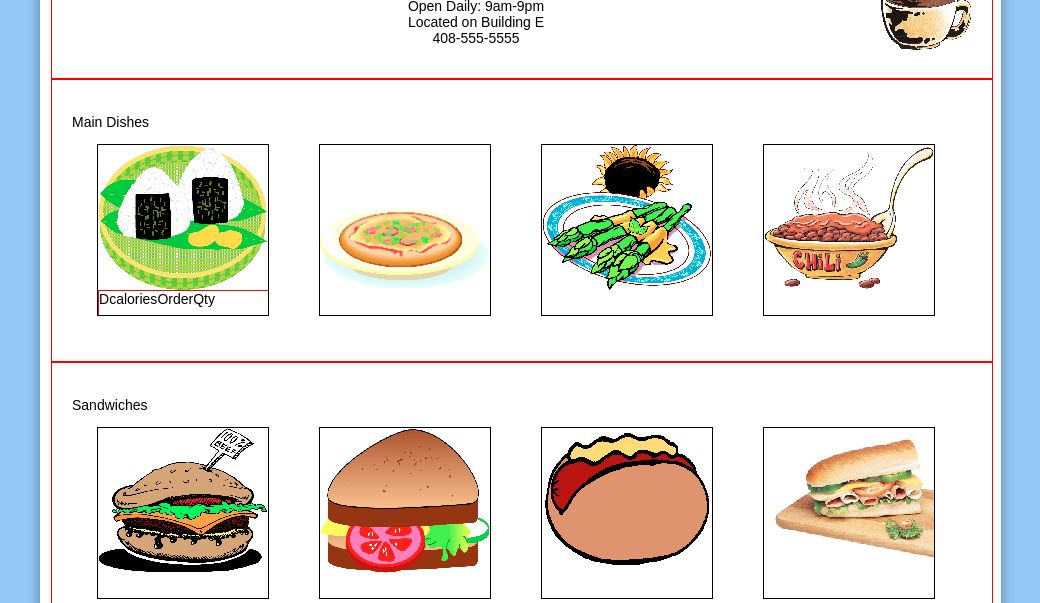
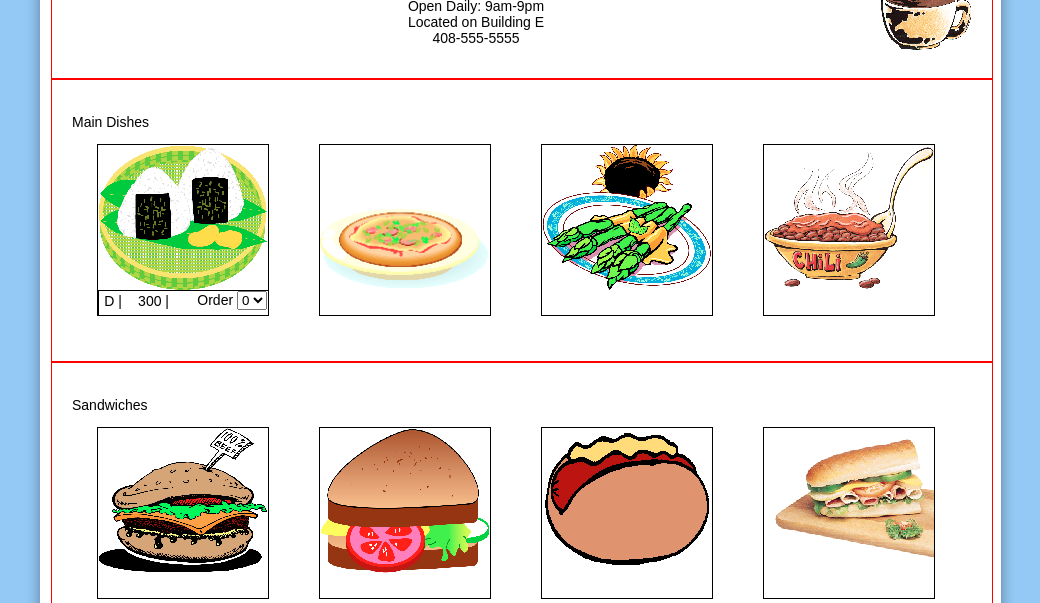
Before and after one commit to shawnwoo/COEN276_Project, a plain HTML site: page smartCafe.html in a window 1280 px wide. Shown: the part 197-800 px from the top of the page, without its empty margins (118-1158 px from the left). Drawn offline with Linux system fonts and the light colour scheme.

Commit message:
minor additions to itemFooter

```diff
--- a/css/cafe.css
+++ b/css/cafe.css
@@ -42,14 +42,35 @@
 .itemFooter{
 	height:25px;
 	width:170px;
-	border:1px solid red;
+	border:1px solid black;
 }
 
 .descrip{
-	display:block;
-	width:5em;
-	border:1px solid red;
+	padding-top:2px;
+	padding-bottom:3px;
+	float:left;
+	width:2em;
+	/*border:1px solid red;*/
+	text-align:center;
 }
+
+.cal{
+	padding-top:2px;
+	padding-bottom:3px;
+	float:left;
+	width:3em;
+	/*border:1px solid red;*/
+	text-align:right;
+}
+
+.order{
+	padding-top:0px;
+	float:left;
+	width:7em;
+	/*border:1px solid red;*/
+	text-align:right;
+}
+
 
 
 .cafeTable{
--- a/smartCafe.html
+++ b/smartCafe.html
@@ -67,7 +67,19 @@
 							<div class="price"></div>
 							<div class="type"></div>
 							<div class="itemFooter">
-								<span>D</span><span>calories</span><span>Order</span><span>Qty</span>
+								<span class="descrip">D &#124;</span><span class="cal">300 &#124;</span>
+								<span class="order">
+									<label for="orderQty">Order</label>
+									<select name="Order Qty">
+										<option value="0">0</option>
+										<option value="1">1</option>
+										<option value="2">2</option>
+
+
+
+									</select>
+
+								</span>
 							</div>
 						</div>
 
```
